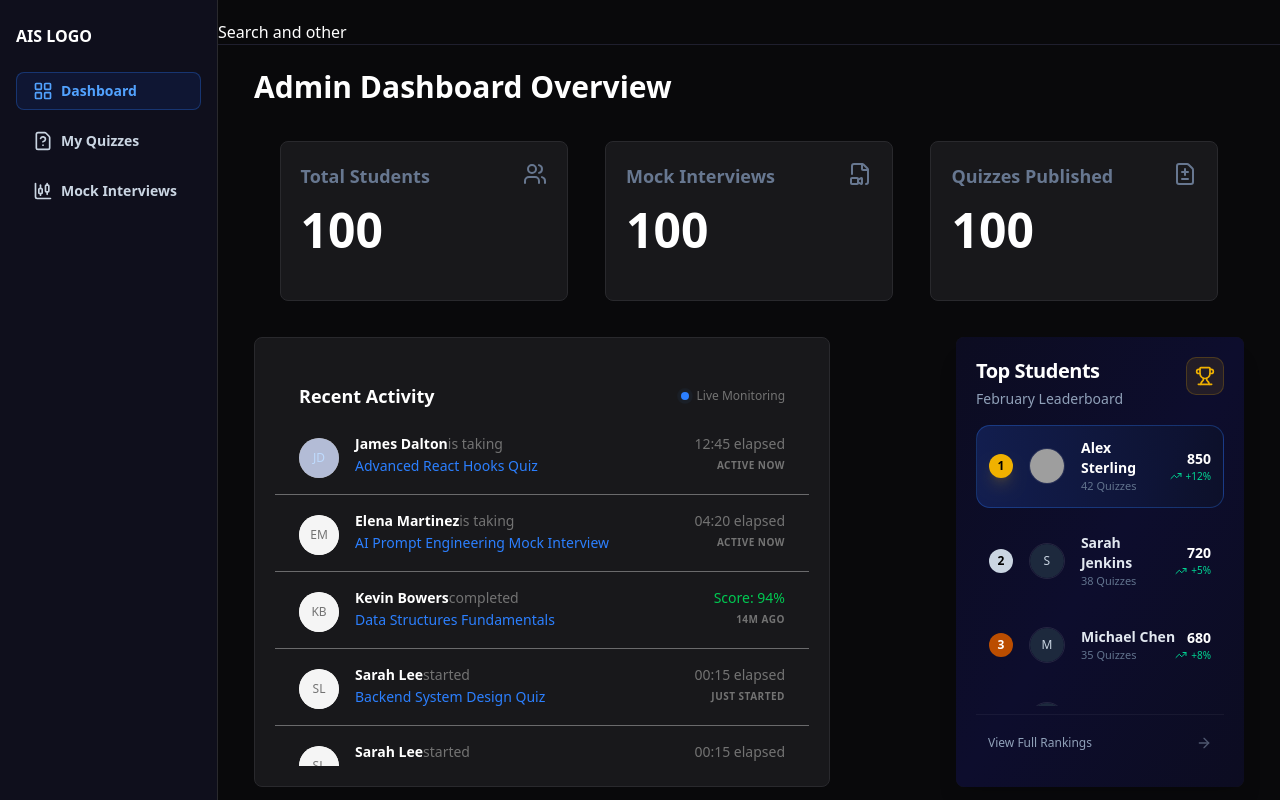
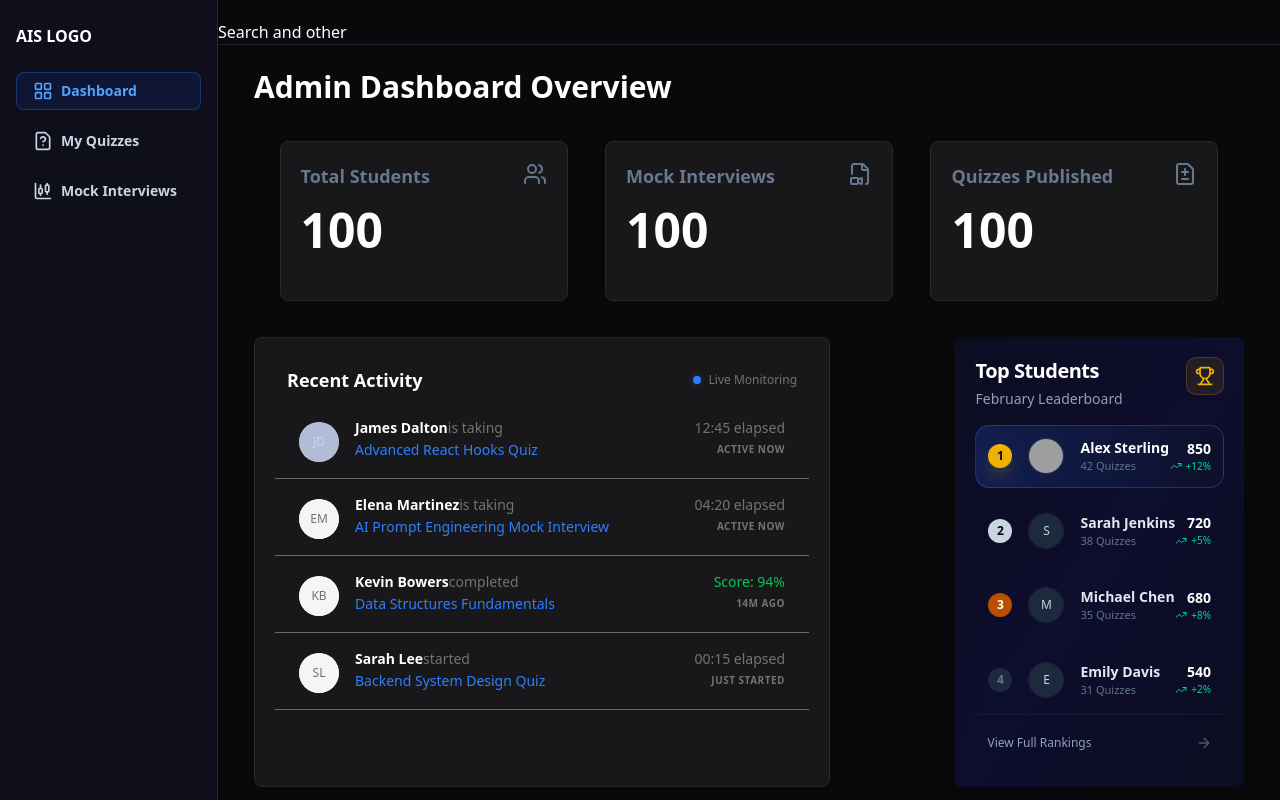
Before and after one commit to Arman6117/ais-quiz, a Next.js app: page /admin/dashboard in a window 1280 px wide. Built offline with nearby package versions, Linux system fonts and the light colour scheme; grey boxes are pictures that could not be loaded.

Commit message:
feat: Update admin dashboard components with improved styles and layout adjustments

```diff
--- a/app/admin/dashboard/_components/admin-dashboard-leaderboard.tsx
+++ b/app/admin/dashboard/_components/admin-dashboard-leaderboard.tsx
@@ -19,9 +19,9 @@ const leaderboardData = [
 
 const AdminDashboardLeaderBoard = () => {
   return (
-    <Card className="flex flex-col h-[450px]  max-w-lg border-none shadow-xl overflow-hidden relative">
+    <Card className="flex flex-col h-[450px] w-full md:w-auto md:max-w-lg border-none shadow-xl overflow-hidden relative z-0">
 
-      <div className="absolute inset-0 bg-linear-to-br from-[#0C0C21] via-[#0D0D2D] to-[#0C0C21] z-0" />
+      <div className="absolute inset-0 bg-linear-to-br from-[#0C0C21] via-[#0D0D2D] to-[#0C0C21] " />
 
       <div className="relative z-10 flex flex-col h-full p- pb-2">
 
--- a/app/admin/dashboard/_components/admin-dashboard-recent-activity.tsx
+++ b/app/admin/dashboard/_components/admin-dashboard-recent-activity.tsx
@@ -70,8 +70,8 @@ const recentActivity = [
 
 const AdminDashboardRecentActivity = () => {
   return (
-    <Card className="w-xl max-w-xl overflow-hidden flex flex-col h-[450px]">
-      <div className="flex w-full justify-between items-center p-6 pb-2">
+    <Card className="w-xl max-w-xl overflow-hidden pb-14 flex flex-col h-[450px]">
+      <div className="flex w-full justify-between items-center px-3 py-2 ">
         <h1 className="text-lg font-semibold">Recent Activity</h1>
 
         <div className="flex items-center gap-2">
--- a/app/admin/dashboard/_components/admin-quiz-cards.tsx
+++ b/app/admin/dashboard/_components/admin-quiz-cards.tsx
@@ -30,10 +30,11 @@ const AdminQuizCards = () => {
           Manage All
         </Button>
       </div>
-      <div className="flex gap-4">
+      <div className="flex gap-4 md:flex-row flex-col">
         {mock.map((item, index) => (
-          <div
-            className="border-[#29292D] border p-2 flex flex-col gap-3 mt-5 h-40 rounded-md w-56 bg-[#111113]"
+          <Link
+            href={`/admin/my-quizzes/${item.name.toLowerCase()}`}
+            className="border-[#29292D] border p-2 flex flex-col gap-3 mt-5 h-48 md:h-40 rounded-md md:w-56 bg-[#111113]"
             key={index}
           >
             <div className="relative h-24 w-full">
@@ -47,13 +48,16 @@ const AdminQuizCards = () => {
               <div className="h-full rounded-md w-full bg-indigo-900"></div>
             </div>
             <div className="flex flex-col gap">
-              <span className="font-semibold">{item.name}</span>
+              <span className="font-semibold md:text-base text-xl">{item.name}</span>
               <span className="text-xs text-gray-500">{item.updated}</span>
             </div>
-          </div>
+          </Link>
         ))}
-        <div className="border-[#29292D] flex flex-col items-center justify-center border rounded-md  border-dashed mt-5 h-40 w-56 bg-[#18181B]">
-          <Link href={"/admin/my-quizzes/create-new"} className="flex flex-col items-center gap-2">
+        <div className="border-[#29292D] flex flex-col items-center justify-center border rounded-md  border-dashed mt-5 h-48 md:h-40 md:w-56 bg-[#18181B]">
+          <Link
+            href={"/admin/my-quizzes/create-new"}
+            className="flex flex-col items-center gap-2"
+          >
             <PlusCircle className="size-10 text-[#677790]" />
             <span className="text-lg font-semibold text-[#677790]">
               Create New
```
